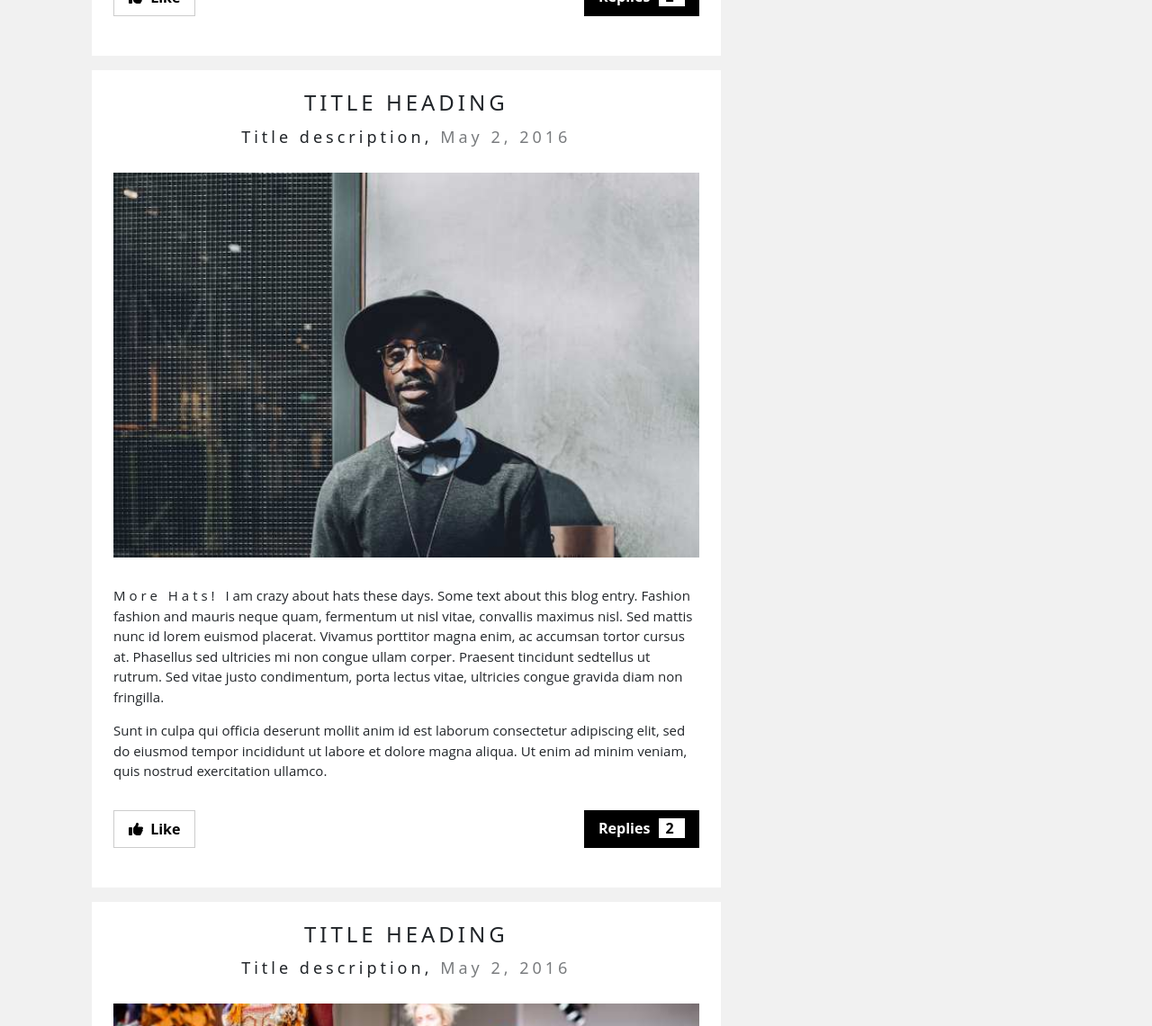
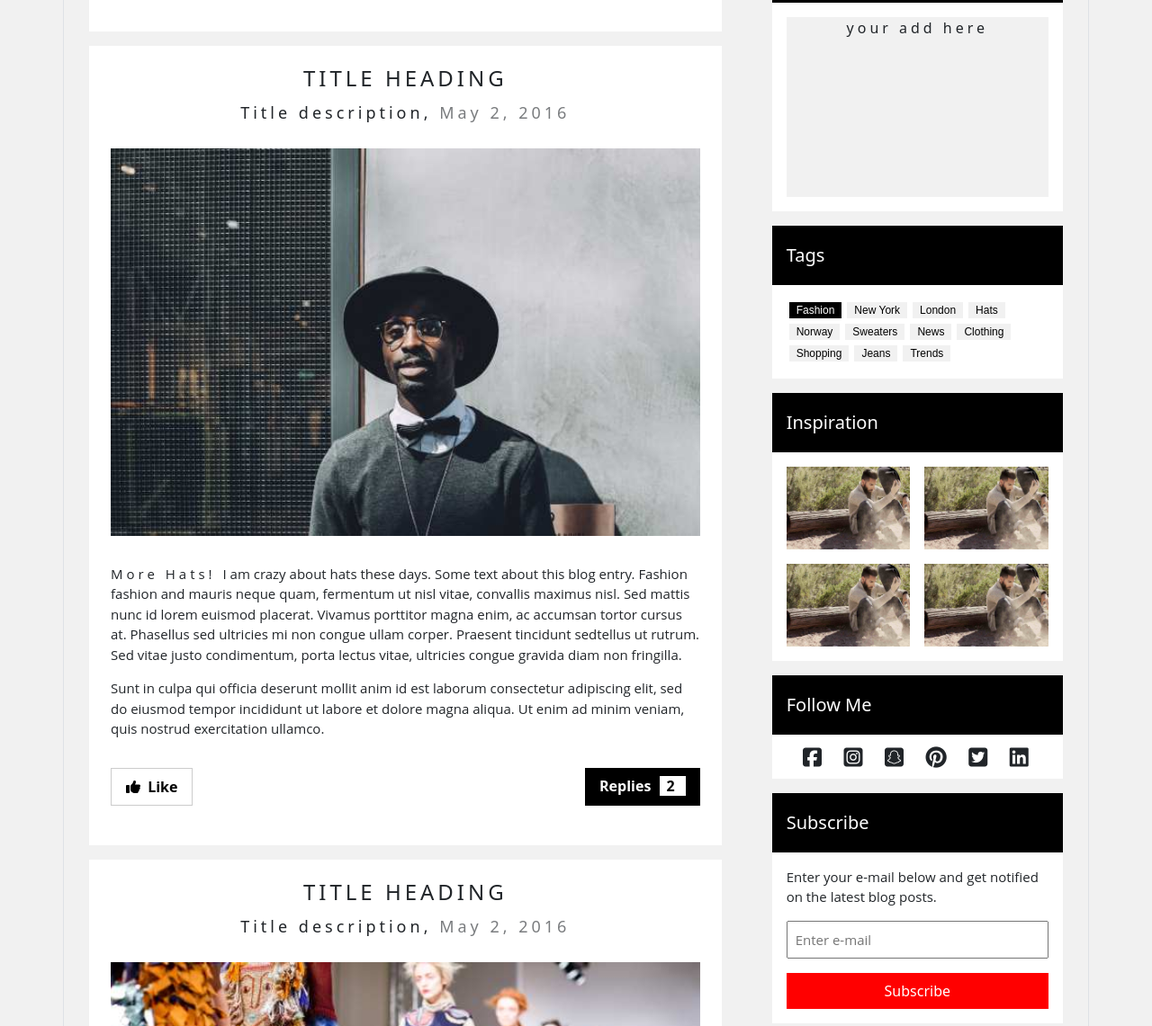
Before and after one commit to MohammedHasan-99/Fashion_Blog, a plain HTML site: page index.html in a window 1280 px wide. Shown: the part 1862-3003 px from the top of the page at 90% size. Drawn offline with Linux system fonts and the light colour scheme.

Commit message:
finishing

```diff
--- a/index.html
+++ b/index.html
@@ -31,8 +31,8 @@
         </div>
     </div>
 
-    <div class="container" style="padding: 8px 16px;">
-        <div class="row">
+    <div class="container" >
+        <div class="row border">
             <div class="col-lg-8">
                 <div style="background-color: white; padding:12px 24px; margin: 16px; ">
                     <h3 class="post-title text-center">TITLE HEADING</h3>
@@ -133,10 +133,115 @@
 
                     </div>
                 </div>
+                <div style="margin: 16px;  padding: 0 12px;">
+                    <div style="padding: 8px 16px; background-color: #000;">
+                        <p class="avatar-name" style=" margin: 10px 0;">Advirtise</p>
+                    </div>
+                    <div style="background-color: white;">
+
+                        <div style="padding: 16px;" class="d-flex">
+                            <div style="height: 200px; background-color: #f1f1f1 ; width: 100%;" class="text-center ">
+                                your add here
+                            </div>
+                        </div>
+
+
+                    </div>
+                    <div>
+
+                    </div>
+                </div>
+                <div style="margin: 16px;  padding: 0 12px;">
+                    <div style="padding: 8px 16px; background-color: #000;">
+                        <p class="avatar-name" style=" margin: 10px 0;">Tags</p>
+                    </div>
+                    <div style="background-color: white;">
+
+                        <div style="padding: 16px; max-width: 100% !important;flex-wrap: wrap;" class="d-flex">
+                            <li class="active-tag tag">Fashion</li>
+                            <li class="tag">New York</li>
+                            <li class="tag">London</li>
+                            <li class="tag">Hats</li>
+                            <li class="tag">Norway</li>
+                            <li class="tag">Sweaters</li>
+                            <li class="tag">News</li>
+                            <li class="tag">Clothing</li>
+                            <li class="tag">Shopping</li>
+                            <li class="tag">Jeans</li>
+                            <li class="tag">Trends</li>
+                        </div>
+
+                    </div>
+                    <div>
+
+                    </div>
+                </div>
+
+                <div style="margin: 16px;  padding: 0 12px;">
+                    <div style="padding: 8px 16px; background-color: #000;">
+                        <p class="avatar-name" style=" margin: 10px 0;">Inspiration</p>
+                    </div>
+                    <div style="background-color: white;">
+
+                        <div class="row p-2" style="max-width: 100% !important; margin: 0;">
+                            <img class="col-6 p-2" src="./assests/img/jeans.jpg" style="max-width: 100%;" alt="">
+                            <img class="col-6 p-2" src="./assests/img/jeans.jpg" style="max-width: 100%;" alt="">
+                            <img class="col-6 p-2" src="./assests/img/jeans.jpg" style="max-width: 100%;" alt="">
+                            <img class="col-6 p-2" src="./assests/img/jeans.jpg" style="max-width: 100%;" alt="">
+
+                        </div>
+
+                    </div>
+                    <div>
+
+                    </div>
+                </div>
+                <div style="margin: 16px;  padding: 0 12px;">
+                    <div style="padding: 8px 16px; background-color: #000;">
+                        <p class="avatar-name" style=" margin: 10px 0;">Follow Me</p>
+                    </div>
+                    <div style="background-color: white;">
+
+                        <div class="d-flex justify-content-around p-4 " style="max-width: 100% !important; margin: 0;">
+
+                            <i class="fa-xl fa-brands fa-square-facebook"></i>
+                            <i class="fa-xl fa-brands fa-square-instagram"></i>
+                            <i class="fa-xl fa-brands fa-square-snapchat"></i>
+                            <i class="fa-xl fa-brands fa-pinterest"></i>
+                            <i class="fa-xl fa-brands fa-square-twitter"></i>
+                            <i class="fa-xl fa-brands fa-linkedin"></i>
+                        </div>
+
+                    </div>
+                    <div>
+
+                    </div>
+                </div>
+
+                <div style="margin: 16px;  padding: 0 12px;">
+                    <div style="padding: 8px 16px; background-color: #000;">
+                        <p class="avatar-name" style=" margin: 10px 0;">Subscribe</p>
+                    </div>
+                    <div style="background-color: white; padding: 16px;">
+
+                        <p class="avatar-para m-0">
+                            Enter your e-mail below and get notified on the latest blog posts.
+                        </p>
+                        <input class="avatar-para p-2 w-100" type="text" name="" id="" placeholder="Enter e-mail">
+                        <button href="" class="subscribe-btn mt-3">Subscribe</button>
+
+                    </div>
+                    <div>
+
+                    </div>
+                </div>
             </div>
 
         </div>
     </div>
+    <div class="w-100" style="background-color: #616161!important; height: 150px; margin-top: 20px;">
+
+    </div>
 
 </body>
 </html>
--- a/style.css
+++ b/style.css
@@ -147,3 +147,30 @@ hr.line{
     margin: 0;
     color: #d4d4d4;
 }
+.tag{
+    padding: 0 8px;
+    margin-bottom: 16px;
+    color: #000;
+    background-color: #f1f1f1;
+    letter-spacing: normal;
+    font-family: sans-serif;
+    font-size: 12px;
+    list-style-type: none;
+    margin: 3px;
+    width: fit-content;
+}
+.active-tag{
+    color: rgb(255, 255, 255) !important;
+    background-color: #000000 !important;
+}
+
+.subscribe-btn{
+    background-color: red;
+    color: white;
+    letter-spacing: normal;
+    text-decoration: none;
+    padding: 8px 16px;
+    border: none;
+    width: 100%;
+
+}
```
Also changed, not shown: assests/img/jeans.jpg (added).
